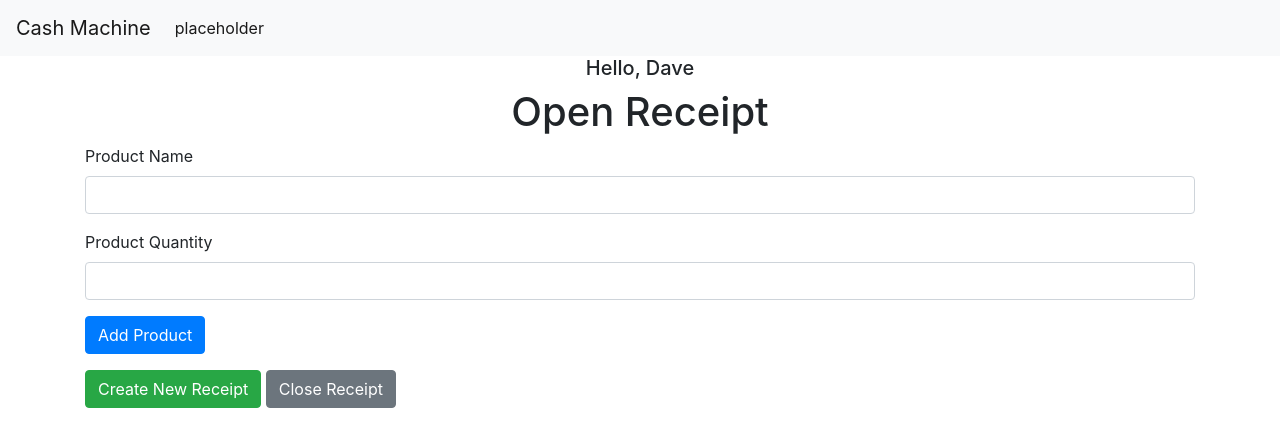
After one commit to IlliaLobanok/cash_machine_proj, a Flask app: page /cashier in a window 1280 px wide. The commit adds this page. Shown: the top 447 px of the page. Run offline with Flask 3, Linux system fonts and the light colour scheme; the visitor is signed in with stand-in values (Sample User, id 1); some libraries are stand-ins or nearby versions.

```diff
--- a/command/cashier/add_receipt_product.py
+++ b/command/cashier/add_receipt_product.py
@@ -1,4 +1,5 @@
-from command import Command, EditReceiptProductCommand
+from ..command import Command
+from .edit_receipt_product import EditReceiptProductCommand
 from model import MProduct_DAO, MReceipt_Product_DAO, update_current_sum, update_avl_quantity
 from typing import Optional, Union
 
@@ -15,7 +16,7 @@ class AddReceiptProductCommand(Command):
             print(f"\nError: not enough product {found_product.name}\n")
             return None
         found_receipt_product = MReceipt_Product_DAO.read_receipt_product(self.receipt_id)
-        if found_receipt_product[0] is not None:
+        if found_receipt_product is not None:
             for receipt_product in found_receipt_product:
                 if receipt_product.product_id == found_product.id:
                     edit_command = EditReceiptProductCommand(self.receipt_id, self.product_value,
--- a/command/cashier/delete_receipt_product.py
+++ b/command/cashier/delete_receipt_product.py
@@ -1,4 +1,4 @@
-from command import Command
+from ..command import Command
 from model import MProduct_DAO, MReceipt_Product_DAO, update_current_sum, update_avl_quantity, find_receipt_product
 from typing import Optional, Union
 
--- a/command/cashier/edit_receipt_product.py
+++ b/command/cashier/edit_receipt_product.py
@@ -1,4 +1,5 @@
-from command import Command, DeleteReceiptProductCommand
+from ..command import Command
+from .delete_receipt_product import DeleteReceiptProductCommand
 from model import MProduct_DAO, MReceipt_Product_DAO, update_current_sum, update_avl_quantity, find_receipt_product
 from typing import Optional, Union
 
--- a/command/cashier/open_receipt.py
+++ b/command/cashier/open_receipt.py
@@ -1,4 +1,4 @@
-from command import Command
+from ..command import Command
 from model import MReceipt_DAO
 from typing import Optional
 
--- a/command/command.py
+++ b/command/command.py
@@ -1,3 +1,7 @@
+from abc import ABC, abstractmethod
+
+
 class Command:
+    @abstractmethod
     def execute_command(self):
         raise NotImplementedError
--- a/main.py
+++ b/main.py
@@ -1,5 +1,5 @@
 from model import *
-from view import login, index
+from view import *
 from flask import Flask
 
 app = Flask(__name__, template_folder="template")
@@ -7,6 +7,10 @@ app.config["SECRET_KEY"] = "secret key"
 
 app.add_url_rule('/', view_func=index)
 app.add_url_rule('/login', view_func=login, methods=['GET', 'POST'])
+app.add_url_rule('/cashier', view_func=index_cashier, methods=['GET', 'POST'])
+app.add_url_rule('/open_receipt', view_func=open_receipt, methods=['GET', 'POST'])
+app.add_url_rule('/add_product', view_func=add_product, methods=['POST'])
+app.add_url_rule('/close_receipt', view_func=close_receipt)
 
 if __name__ == '__main__':
     app.run()
--- /dev/null
+++ b/template/index_cashier.html
@@ -0,0 +1,21 @@
+{% extends "base.html" %}
+
+{% block title %}Open Receipt{% endblock %}
+
+{% block content %}
+    <h5 class="text-center">Hello, {{ user_name }}</h5>
+    <h1 class="text-center">Open Receipt</h1>
+    <form action="{{ url_for('add_product') }}" method="post">
+        <div class="form-group">
+            <label for="product_name">Product Name</label>
+            <input type="text" class="form-control" id="product_name" name="product_name" required>
+        </div>
+        <div class="form-group">
+            <label for="product_quantity">Product Quantity</label>
+            <input type="number" class="form-control" id="product_quantity" name="product_quantity" min="1" required>
+        </div>
+        <button type="submit" class="btn btn-primary">Add Product</button>
+    </form>
+    <a href="{{ url_for('open_receipt') }}" class="btn btn-success mt-3">Create New Receipt</a>
+    <a href="{{ url_for('close_receipt') }}" class="btn btn-secondary mt-3">Close Receipt</a>
+{% endblock %}
--- a/view/__init__.py
+++ b/view/__init__.py
@@ -1 +1,2 @@
 from .login import *
+from .cashier import *
--- /dev/null
+++ b/view/cashier.py
@@ -0,0 +1,39 @@
+from model import *
+from view import *
+from command import *
+from flask import Flask, render_template, request, url_for, flash, redirect, session
+
+
+def index_cashier():
+    if session.get("role_id") is None or session.get("role_id") != 1:
+        return redirect(url_for("login"))
+    return render_template("index_cashier.html", user_name="Dave")
+
+
+def open_receipt():
+    if session.get("role_id") is None or session.get("role_id") != 1:
+        return redirect(url_for("login"))
+    if session.get("current_receipt_id") is not None:
+        flash("\nYou have already opened the receipt\n")
+    else:
+        open_command = OpenReceiptCommand(session.get("user_id"))
+        receipt_id = open_command.execute_command()
+        session['current_receipt_id'] = receipt_id
+    return redirect(url_for('index_cashier'))
+
+
+def add_product():
+    if session.get("role_id") is None or session.get("role_id") != 1:
+        return redirect(url_for("login"))
+    product_name = request.form["product_name"]
+    product_quantity = float(request.form["product_quantity"])
+    add_command = AddReceiptProductCommand(session.get("current_receipt_id"), product_name, product_quantity)
+    add_command.execute_command()
+    return redirect(url_for('index_cashier'))
+
+
+def close_receipt():
+    if session.get("role_id") is None or session.get("role_id") != 1:
+        return redirect(url_for("login"))
+    session["current_receipt_id"] = None
+    redirect(url_for('index_cashier'))
--- a/view/login.py
+++ b/view/login.py
@@ -1,4 +1,5 @@
 from model import *
+from view import *
 from flask import Flask, render_template, request, url_for, flash, redirect, session
 
 
@@ -19,6 +20,7 @@ def login():
             else:
                 if hash_password(user_password) == found_user.password:
                     session["user_id"] = found_user.id
+                    session["user_name"] = found_user.name
                     session["role_id"] = found_user.role_id
                     roles = MRole_DAO.read_all_roles()
                     cashier_role_id = 0
@@ -26,7 +28,7 @@ def login():
                         if role.name == "cashier":
                             cashier_role_id = role.id
                     if found_user.role_id == cashier_role_id:
-                        redirect(url_for("index_cashier"))
+                        return redirect(url_for("index_cashier"))
                 else:
                     flash("The password is not correct.")
 
```
Also changed, not shown: template/index.html (+1 -8 lines), misc/description.png (added), 1 other file.
